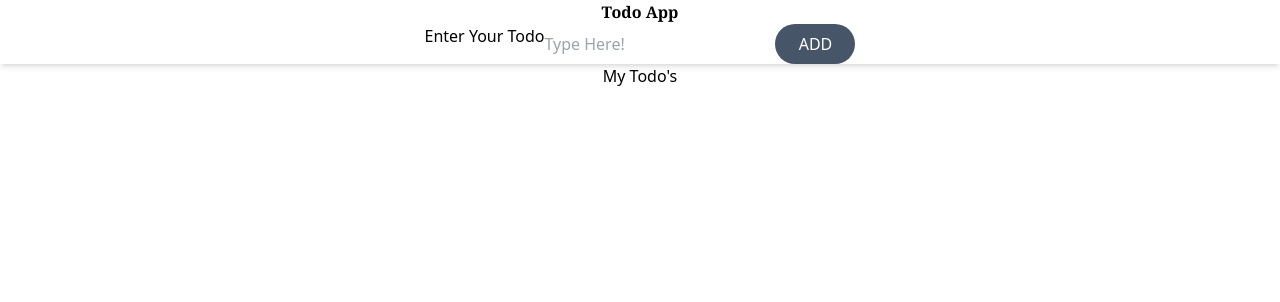
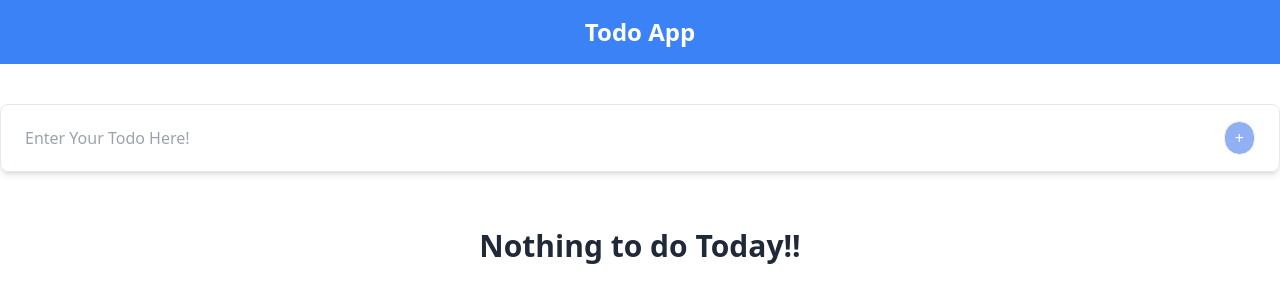
Before and after one commit to vaibhavshah03/nextjs-todo, a Next.js app: page / in a window 1280 px wide. Shown: the top 302 px of the page. Built offline with nearby package versions, Linux system fonts and the light colour scheme.

Commit message:
UI enhanced and added extra functionality

```diff
--- a/package.json
+++ b/package.json
@@ -12,6 +12,7 @@
     "@types/node": "18.15.10",
     "@types/react": "18.0.30",
     "@types/react-dom": "18.0.11",
+    "clsx": "^1.2.1",
     "eslint": "8.36.0",
     "eslint-config-next": "13.2.4",
     "next": "13.2.4",
--- a/src/pages/index.tsx
+++ b/src/pages/index.tsx
@@ -1,5 +1,6 @@
 import Head from "next/head";
-import { useState } from "react";
+import { useMemo, useState } from "react";
+import clsx from "clsx";
 
 type ITodo = {
   id: string;
@@ -7,19 +8,24 @@ type ITodo = {
   completed: Boolean;
 };
 
+type Filters = {
+  showCompleted: boolean;
+  showRemaining: boolean;
+  search: string;
+};
 export default function Home() {
-  //1. create state
   const [todo, setTodo] = useState<ITodo[]>([]);
+  const [todoText, setTodoText] = useState("");
+  const [filters, setFilters] = useState<Filters>({
+    showCompleted: false,
+    showRemaining: false,
+    search: "",
+  });
 
-  const [todoText, setTodoText] = useState("");
-  //2. create handler for adding todo
   const handleAddTodo = () => {
-    // create obj
-
     const data = todo.find(
       (item) => item.text.toLowerCase() === todoText.toLowerCase()
     );
-
     if (!data) {
       setTodo((prev) => [
         ...prev,
@@ -31,8 +37,18 @@ export default function Home() {
     }
   };
 
-  const handleUpdateTodoText = (e: React.ChangeEvent<HTMLInputElement>) => {
-    setTodoText(e.target.value);
+  const handleUpdateTodoText = (
+    e:
+      | React.ChangeEvent<HTMLInputElement>
+      | React.KeyboardEvent<HTMLInputElement>
+  ) => {
+    if ((e as React.KeyboardEvent<HTMLInputElement>).key === "Enter") {
+      handleAddTodo();
+    } else if ((e as React.KeyboardEvent<HTMLInputElement>).key === "Escape") {
+      setTodoText("");
+    } else {
+      setTodoText((e as React.ChangeEvent<HTMLInputElement>).target.value);
+    }
   };
 
   const handleToggle = (id: string) => {
@@ -42,9 +58,41 @@ export default function Home() {
       )
     );
   };
+
   const removeTodo = (id: string) => {
     setTodo((prev) => prev.filter((todo) => todo.id !== id));
   };
+
+  const handleFilter = (key: keyof Filters, value: boolean | string) => {
+    switch (key) {
+      case "showCompleted":
+        setFilters((prev) => ({ ...prev, [key]: value as boolean }));
+        break;
+      case "showRemaining":
+        setFilters((prev) => ({ ...prev, [key]: value as boolean }));
+        break;
+      case "search":
+        setFilters((prev) => ({ ...prev, [key]: value as string }));
+        break;
+      default:
+        break;
+    }
+  };
+
+  const displayTodo = useMemo(() => {
+    if (filters.showCompleted) {
+      return todo.filter((todo) => todo.completed);
+    }
+    if (filters.showRemaining) {
+      return todo.filter((todo) => !todo.completed);
+    }
+    if (filters.search) {
+      return todo.filter((todo) =>
+        todo.text.toLowerCase().includes(filters.search.toLowerCase())
+      );
+    }
+    return todo;
+  }, [filters, todo]);
 
   return (
     <>
@@ -55,54 +103,128 @@ export default function Home() {
         <link rel="icon" href="/favicon.ico" />
       </Head>
       <main>
-        <div>
-          <h1 className="font-bold font-serif flex justify-center items-center">
-            Todo App
-          </h1>
-        </div>
-      </main>
-      <div className="flex flex-col box-border justify-center w-30 h-30">
-        <div className="flex flex-row px-4 h-30 w-full justify-center items-center box-border-10px shadow-md ">
-          <label className="h-10 flex">Enter Your Todo</label>
+        <header className="p-4 bg-blue-500 flex justify-center">
+          <h1 className="text-2xl font-bold text-white">Todo App</h1>
+        </header>
+
+        <section className="mt-10">
+          <div className="flex w-full justify-center items-center">
+            <section
+              className={clsx(
+                "border w-full max-w-7xl py-4 px-6 border-gray-200 rounded-lg shadow-md",
+                "flex items-center justify-between flex-row "
+              )}
+            >
               <input
-            className="border-x-black flex pl-10px"
-            type="search"
+                className="w-full max-w-4xl outline-none"
+                type="text"
                 value={todoText}
+                onKeyDown={handleUpdateTodoText}
                 onChange={handleUpdateTodoText}
-            placeholder="Type Here!"
+                placeholder="Enter Your Todo Here!"
               />
               <button
-            className="rounded-full w-20 h-10 bg-slate-600 text-white "
+                className={clsx(
+                  "py-1 px-2.5 border rounded-full text-white bg-blue-600",
+                  "disabled:cursor-not-allowed disabled:opacity-50"
+                )}
                 disabled={!todoText}
                 onClick={handleAddTodo}
               >
-            ADD
+                +
               </button>
+            </section>
           </div>
-        <p className="flex justify-center">My Todo's</p>
-        <div className="flex flex-row space-x-4">
-          <input type="search" />
+          {!!todo.length && (
+            <section className="mt-14 w-full flex justify-center items-center ">
+              <div className="w-full max-w-5xl flex flex-row justify-between space-x-6">
+                <input
+                  className="text outline-none border w-64 border-gray-200 shadow-md p-1"
+                  value={filters.search}
+                  placeholder="Search..."
+                  onChange={(e) => handleFilter("search", e.target.value)}
+                />
+                <div>
+                  <div className="flex flex-row space-x-3">
+                    <input
+                      type="checkbox"
+                      defaultChecked={filters.showRemaining}
+                      onChange={(e) =>
+                        handleFilter("showRemaining", e.target.checked)
+                      }
+                    />
+                    <span>Show remaining</span>
                   </div>
-        <ul>
-          {todo.map((item) => (
+                  <div className="flex flex-row space-x-3">
+                    <input
+                      type="checkbox"
+                      defaultChecked={filters.showCompleted}
+                      onChange={(e) =>
+                        handleFilter("showCompleted", e.target.checked)
+                      }
+                    />
+                    <span>Show Completed</span>
+                  </div>
+                </div>
+              </div>
+            </section>
+          )}
+
+          <section className="mt-4 flex flex-col space-y-2 justify-center items-center">
+            {todo.length ? (
+              displayTodo.map((item, idx) => (
                 <div
                   key={item.id}
+                  className={clsx(
+                    "border w-full max-w-5xl border-gray-200 shadow-lg p-2",
+                    "flex flex-row  items-center space-x-4 justify-between"
+                  )}
+                >
+                  <div>
+                    <span>{idx + 1}.</span>
+                    <span
                       onClick={() => handleToggle(item.id)}
-              className="flex flex-row items-center space-x-4 justify-center"
+                      className={clsx("font-semibold text-xl m-2", {
+                        "text-decoration-line: line-through": item.completed,
+                        "text-black": !item.completed,
+                      })}
                     >
-              <span className="font-semibold m-2">{item.text}</span>
+                      {item.text}
+                    </span>
+                  </div>
+                  <div></div>
                   <button
-                className="p-2 border rounded-full text-white bg-slate-600 w-10"
+                    disabled={!item.completed}
+                    className={clsx(
+                      "py-1 px-2.5 border rounded-full text-white bg-blue-600",
+                      "disabled:cursor-not-allowed disabled:opacity-50"
+                    )}
+                    onClick={() => removeTodo(item.id)}
+                  >
+                    X
+                  </button>
+                  <button
+                    disabled={!item.completed}
+                    className={clsx(
+                      "py-1 px-2.5 border rounded-full text-white bg-blue-600",
+                      "disabled:cursor-not-allowed disabled:opacity-50"
+                    )}
                     onClick={() => removeTodo(item.id)}
                   >
                     X
                   </button>
                 </div>
-          ))}
-        </ul>
+              ))
+            ) : (
+              <div className="text-3xl mt-10 text-gray-800 font-bold">
+                Nothing to do Today!!
+              </div>
+            )}
+          </section>
           <br></br>
           <div></div>
-      </div>
+        </section>
+      </main>
     </>
   );
 }
```
Also changed, not shown: 1 other file (tests, documents, lock files or other folders). Lines whose indentation alone changed are shown as unchanged.
